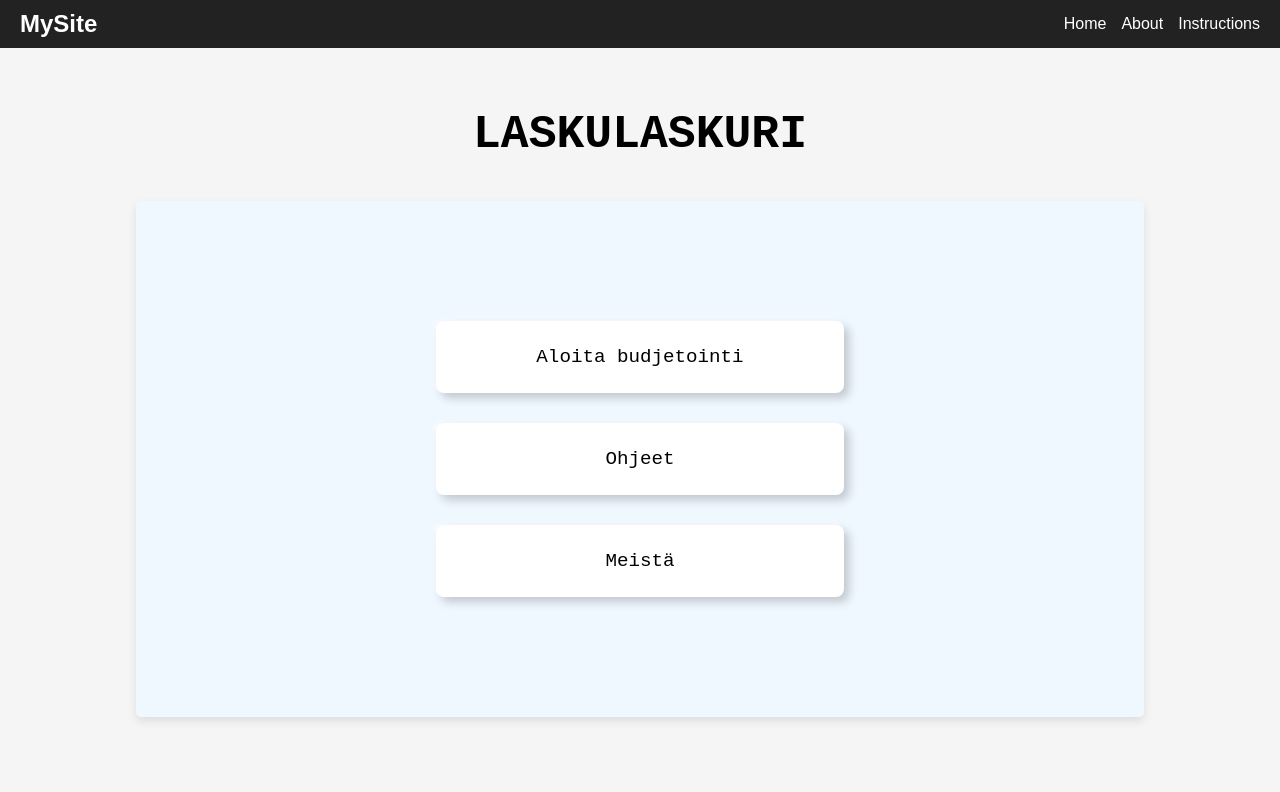
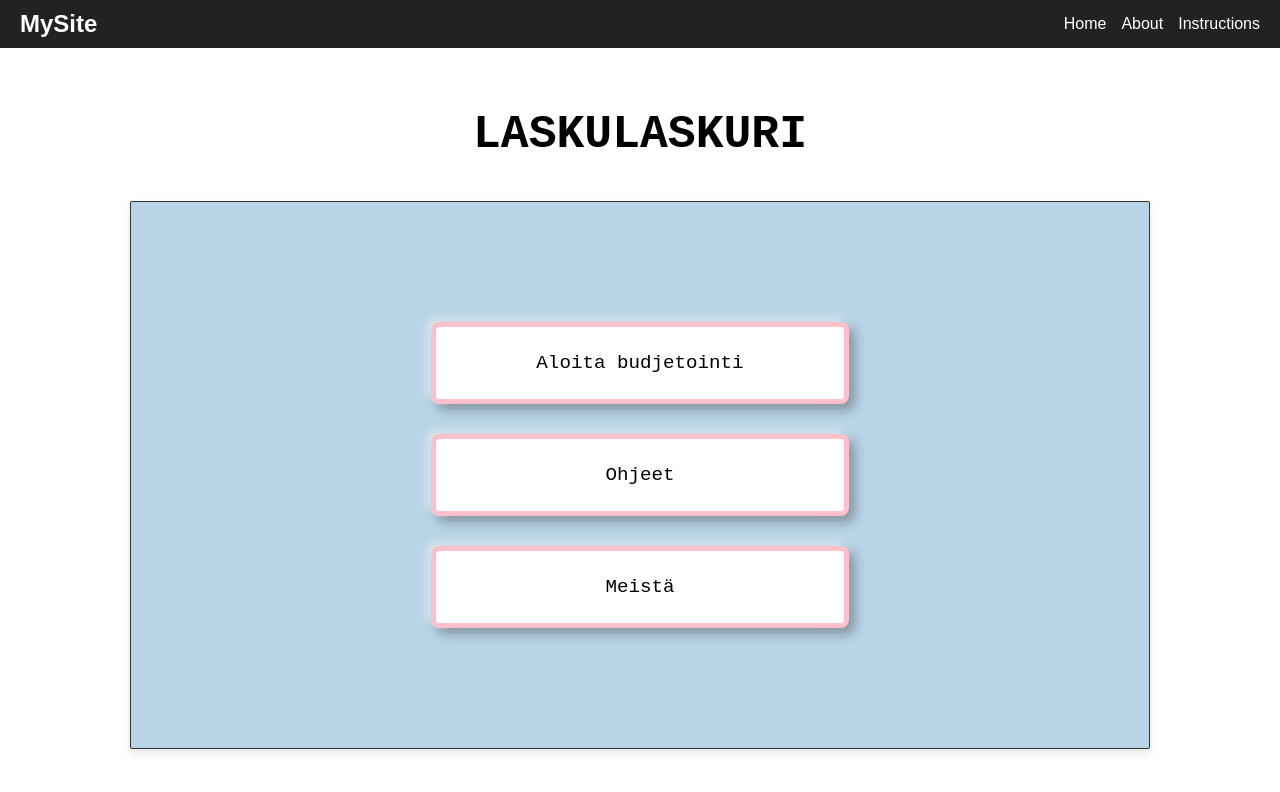
Before and after one commit to ilonamarkula/laskulaskuri, a React (Create React App) app: page / in a window 1280 px wide. Shown: the top 792 px of the page. Built offline with nearby package versions, Linux system fonts and the light colour scheme.

Commit message:
etusivun säätöä

```diff
--- a/src/styles.css
+++ b/src/styles.css
@@ -28,7 +28,7 @@ body {
   align-items: center;
   justify-content: flex-start; /* Sisältö alkaa ylhäältä */
   min-height: 100vh;
-  background-color: whitesmoke;
+  background-color: white;
 }
 
 .title {
@@ -45,13 +45,14 @@ body {
 
 
 .button-container {
-  background-color: aliceblue; /* Erillinen vaalea laatikko nappien taustaksi */
+  background-color: #b9d4e7; /* Erillinen vaalea laatikko nappien taustaksi */
   padding: 120px 300px;
-  border-radius: 5px;
+  border-radius: 2px;
   box-shadow: 0 4px 10px rgba(0, 0, 0, 0.1);
   display: flex;
   flex-direction: column;
   gap: 30px;
+  border: 1px solid;
 }
 
 .button-container button {
@@ -59,7 +60,7 @@ body {
   padding: 10px 20px;
   cursor: pointer;
   border: none;
-  border-radius: 8px;
+  border-radius: 50px;
   background-color: white;
   color: white;
   transition: background-color 0.3s;
@@ -70,32 +71,34 @@ body {
   padding: 25px 100px;
   font-family: "Andale Mono", monospace;
   cursor: pointer;
-  border: none;
+  border: 5px solid pink;
   border-radius: 8px;
   background-color: white;
   color: black;
   text-align: center;
   text-decoration: none; /* poistaa linkkiviivan */
-  transition: background-color 0.3s;
-  box-shadow: 5px 5px 10px rgba(0, 0, 0, 0.2),
-    -2px -2px 5px rgba(255, 255, 255, 0.4); /* Varjot oikealle ja ylös */
   transition: transform 0.2s ease, box-shadow 0.2s ease, border 0.2s ease;
+  position: relative;
+  z-index: 1; /* Varmistaa, että napin varjot näkyvät oikein */
+  box-shadow: 6px 6px 12px rgba(0, 0, 0, 0.3),
+    /* Ulompi varjo */ -4px -4px 8px rgba(255, 255, 255, 0.5); /* Sisempi heikompi varjo */
 }
 
-.button-container button:hover {
+/* Hover-tilan tyylit */
+.home-button:hover {
   background-color: white; /* Pidetään tausta valkoisena hoverissa */
   transform: translateY(-8px) translateX(8px); /* Nosto ja siirto oikealle ylös */
-  box-shadow: 6px 6px 12px rgba(0, 0, 0, 0.3),
-    -4px -4px 8px rgba(255, 255, 255, 0.5); /* Syvempi varjo hover-tilassa */
-  border: 4px solid pink; /* Ulompi pinkki reuna pysyy */
-  outline: 3px solid pink; /* Sisempi ääriviiva luo kaksinkertaisen reunan */
+  box-shadow: 10px 10px 20px rgba(0, 0, 0, 0.4),
+    /* Syvempi varjo hover-tilassa */ -5px -5px 10px rgba(255, 255, 255, 0.6); /* Kirkastunut varjo hoverissa */
+  border: 4px solid pink; /* Pinkki ulompi reuna */
+  outline: 3px solid pink; /* Pinkki sisempi ääriviiva */
 }
 
-.button-container button:active,
+/* Active-tilan tyylit */
 .home-button:active {
-  transform: translateY(-4px) translateX(4px); /* Pienempi nosto aktivoidessa */
-  box-shadow: 2px 2px 6px rgba(0, 0, 0, 0.4),
-    -2px -2px 4px rgba(255, 255, 255, 0.5); /* Vahvempi varjo */
+  transform: translateY(6px) translateX(6px); /* Napin liike alas (painuu alas) */
+  box-shadow: 2px 2px 6px rgba(0, 0, 0, 0.5),
+    -2px -2px 4px rgba(255, 255, 255, 0.7); /* Vahvempi varjo painettaessa */
   outline: 2px solid pink; /* Sisempi ääriviiva aktivoidessa */
 }
 
```
